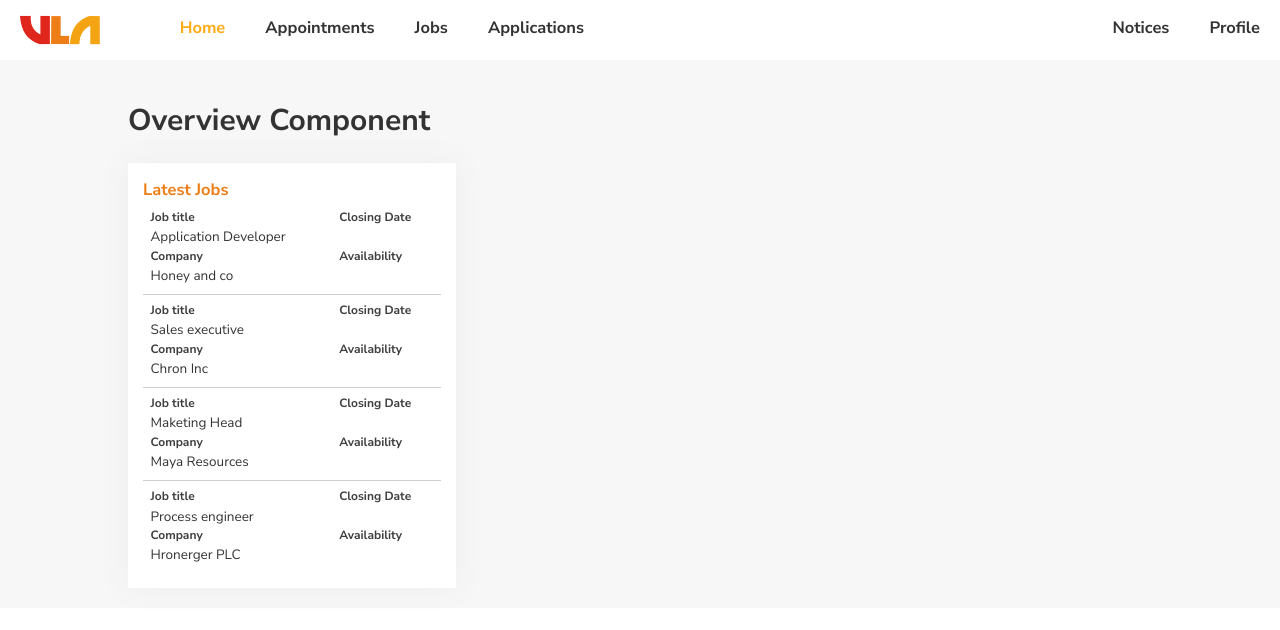
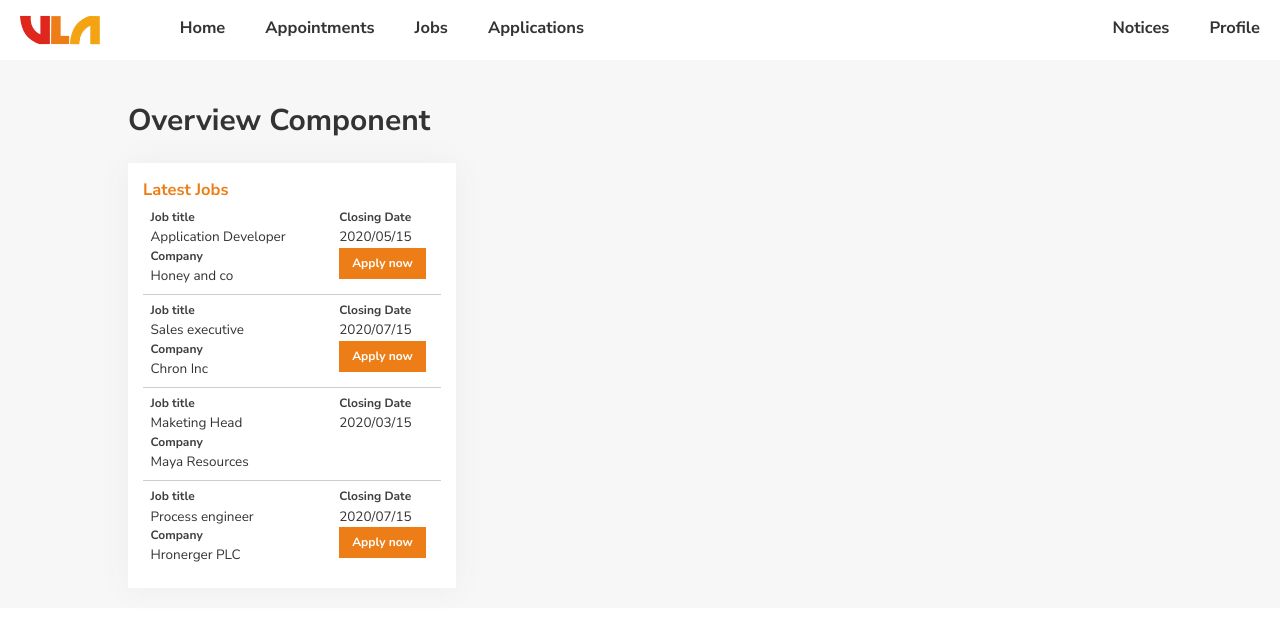
Before and after one commit to bluechiptony/vla-applicant, a React (Create React App) app: page /home in a window 1280 px wide. Shown: the top 630 px of the page. Built offline with nearby package versions, Linux system fonts and the light colour scheme.

Commit message:
react table implementation basic for applications

```diff
--- a/package.json
+++ b/package.json
@@ -8,6 +8,7 @@
     "@testing-library/user-event": "^7.1.2",
     "axios": "^0.19.2",
     "dotenv": "^8.2.0",
+    "moment": "^2.25.3",
     "node-sass": "^4.14.1",
     "react": "^16.13.1",
     "react-dom": "^16.13.1",
@@ -16,6 +17,8 @@
     "react-redux": "^7.2.0",
     "react-router-dom": "^5.1.2",
     "react-scripts": "3.4.1",
+    "react-table": "^7.0.6",
+    "react-toastify": "^6.0.4",
     "redux": "^4.0.5",
     "styled-components": "^5.1.0"
   },
@@ -39,5 +42,8 @@
       "last 1 firefox version",
       "last 1 safari version"
     ]
+  },
+  "scarfSettings": {
+    "enabled": false
   }
 }
--- a/src/components/Applications/Applications.jsx
+++ b/src/components/Applications/Applications.jsx
@@ -1,9 +1,13 @@
 import React from "react";
+import { VlaTable } from "../Shared/Table";
 
 export const Applications = () => {
   return (
     <div>
       <h1>Applications</h1>
+      <div>
+        <VlaTable />
+      </div>
     </div>
   );
 };
--- a/src/components/Jobs/Jobs.jsx
+++ b/src/components/Jobs/Jobs.jsx
@@ -1,6 +1,7 @@
 import React from "react";
-// import Moment from "react-moment";
+import Moment from "react-moment";
 import "./jobs.scss";
+import { useHistory, useLocation } from "react-router-dom";
 
 export const Jobs = () => {
   return (
@@ -10,7 +11,26 @@ export const Jobs = () => {
   );
 };
 
-export const JobListItem = ({ title, date, active, company }) => {
+function useQuery(paramName) {
+  return new URLSearchParams(useLocation().search).get(paramName);
+}
+
+export const Job = () => {
+  console.log(new URLSearchParams(useLocation().search).get("action"));
+  console.log(useQuery("action"));
+
+  return (
+    <div>
+      <h1>Job Component</h1>
+    </div>
+  );
+};
+
+export const JobListItem = ({ code, title, date, active, company }) => {
+  const history = useHistory();
+  const navigate = () => {
+    history.push(`/home/jobs/${code}?action=apply`);
+  };
   return (
     <div className="job-list-item">
       <div className="ov-two-column">
@@ -20,7 +40,9 @@ export const JobListItem = ({ title, date, active, company }) => {
         </div>
         <div>
           <span className="block overview-item-title">Closing Date</span>
-          <span className="overview-item-text">{/* <Moment format="YYYY/MM/DD">{date}</Moment> */}</span>
+          <span className="overview-item-text">
+            <Moment format="YYYY/MM/DD">{date}</Moment>
+          </span>
         </div>
       </div>
       <div className="ov-two-column">
@@ -29,8 +51,12 @@ export const JobListItem = ({ title, date, active, company }) => {
           <span className="overview-item-text">{company}</span>
         </div>
         <div>
-          <span className="block overview-item-title">Availability</span>
-          <span className="overview-item-text">{active}</span>
+          {/* <span className="block overview-item-title">Availability</span> */}
+          {active && (
+            <button className="mini-button text-white bg-orange" onClick={navigate}>
+              Apply now
+            </button>
+          )}
         </div>
       </div>
     </div>
@@ -39,10 +65,10 @@ export const JobListItem = ({ title, date, active, company }) => {
 
 export const LatestJobs = () => {
   const jobs = [
-    { id: 1, title: "Application Developer", company: "Honey and co", date: 1589501246000, active: true },
-    { id: 2, title: "Sales executive", company: "Chron Inc", date: 1594771646000, active: true },
-    { id: 3, title: "Maketing Head", company: "Maya Resources", date: 1584230846000, active: false },
-    { id: 4, title: "Process engineer", company: "Hronerger PLC", date: 1594771646000, active: true },
+    { id: 1, code: "YU8324", title: "Application Developer", company: "Honey and co", date: 1589501246000, active: true },
+    { id: 2, code: "MJ8324", title: "Sales executive", company: "Chron Inc", date: 1594771646000, active: true },
+    { id: 3, code: "OP3424", title: "Maketing Head", company: "Maya Resources", date: 1584230846000, active: false },
+    { id: 4, code: "PL80389", title: "Process engineer", company: "Hronerger PLC", date: 1594771646000, active: true },
   ];
   return (
     <div className="overview-box bg-white">
@@ -51,7 +77,7 @@ export const LatestJobs = () => {
       </div>
       <div className="overview-body">
         {jobs.map((job) => {
-          return <JobListItem index={job.id} title={job.title} date={job.date} active={job.active} company={job.company} />;
+          return <JobListItem key={job.id} index={job.id} code={job.code} title={job.title} date={job.date} active={job.active} company={job.company} />;
         })}
       </div>
     </div>
--- /dev/null
+++ b/src/components/Shared/Table.jsx
@@ -0,0 +1,49 @@
+import React from "react";
+import { useTable } from "react-table";
+
+export const VlaTable = () => {
+  const data = React.useMemo(() => [{ id: 1, title: "Title od appointment", date: 15595883834349 }]);
+
+  const columns = React.useMemo(() => [
+    {
+      Header: "Code",
+      accessor: "id",
+    },
+    {
+      Header: "Title",
+      accessor: "title",
+    },
+    {
+      Header: "Date",
+      accessor: "date",
+    },
+  ]);
+
+  const { getTableProps, getTableBodyProps, getHeaderGroupProps, headerGroups, getHeaderProps, rows, prepareRow, getRowProps, cells, getCellProps } = useTable({ columns, data });
+
+  return (
+    <table {...getTableProps()}>
+      <thead>
+        {headerGroups.map((headerGroup) => (
+          <tr {...headerGroup.getHeaderGroupProps()}>
+            {headerGroup.headers.map((column) => (
+              <th {...column.getHeaderProps()}>{column.render("Header")}</th>
+            ))}
+          </tr>
+        ))}
+      </thead>
+      <tbody {...getTableProps()}>
+        {rows.map((row) => {
+          prepareRow(row);
+          return (
+            <tr {...row.getRowProps()}>
+              {row.cells.map((cell) => {
+                return <td {...cell.getCellProps()}>{cell.render("Cell")}</td>;
+              })}
+            </tr>
+          );
+        })}
+      </tbody>
+    </table>
+  );
+};
--- a/src/components/dashboard/Dashboard.jsx
+++ b/src/components/dashboard/Dashboard.jsx
@@ -5,7 +5,7 @@ import { BrowserRouter as DashboardRouter, Switch, Route, NavLink } from "react-
 import Logo from "../../assets/images/logomark.png";
 import { Overview } from "../Overview/Overview";
 import { Appointments } from "../Appointments/Appointments";
-import { Jobs } from "../Jobs/Jobs";
+import { Jobs, Job } from "../Jobs/Jobs";
 import { Applications } from "../Applications/Applications";
 
 export const Dashboard = () => {
@@ -17,7 +17,8 @@ export const Dashboard = () => {
           <Switch>
             <Route path="/home/" exact={true} component={Overview} />
             <Route path="/home/appointments" component={Appointments} />
-            <Route path="/home/jobs" component={Jobs} />
+            <Route path="/home/jobs" exact component={Jobs} />
+            <Route path="/home/jobs/:code" component={Job} />
             <Route path="/home/applications" component={Applications} />
           </Switch>
         </div>
@@ -27,6 +28,9 @@ export const Dashboard = () => {
 };
 
 export const NavigationBar = () => {
+  // const activeStyle = {
+  //   color: "#ffab13",
+  // };
   return (
     <nav className="navigation-bar">
       <div className="logo">
@@ -34,21 +38,21 @@ export const NavigationBar = () => {
       </div>
       <ul className="menu-list">
         <li className="menu-list-item">
-          <NavLink to="/home" exact activeClassName="active-route" activeStyle={{ color: "#ffab13" }}>
+          <NavLink to="/home" exact activestyle={{ color: "#ffab13" }}>
             <span>Home</span>
           </NavLink>
         </li>
         <li className="menu-list-item">
-          <NavLink to="/home/appointments" activeClassName="active-route" activeStyle={{ color: "#ffab13" }}>
+          <NavLink to="/home/appointments" activestyle={{ color: "#ffab13" }}>
             <span>Appointments</span>
           </NavLink>
         </li>
-        <li className="menu-list-item" activeClassName="active-route" activeStyle={{ color: "#ffab13" }}>
+        <li className="menu-list-item" activestyle={{ color: "#ffab13" }}>
           <NavLink to="/home/jobs">
             <span>Jobs</span>
           </NavLink>
         </li>
-        <li className="menu-list-item" activeClassName="active-route" activeStyle={{ color: "#ffab13" }}>
+        <li className="menu-list-item" activestyle={{ color: "#ffab13" }}>
           <NavLink to="/home/applications">
             <span>Applications</span>
           </NavLink>
@@ -56,7 +60,7 @@ export const NavigationBar = () => {
       </ul>
       <ul className="action-list">
         <li className="menu-list-item">
-          <NavLink to="/home/notifications" activeClassName="active-route" activeStyle={{ color: "#ffab13" }}>
+          <NavLink to="/home/notifications" activestyle={{ color: "#ffab13" }}>
             <span>Notices</span>
           </NavLink>
         </li>
--- a/src/index.js
+++ b/src/index.js
@@ -2,6 +2,9 @@ import React from "react";
 import ReactDOM from "react-dom";
 import "./index.scss";
 import App from "./App";
+import "react-toastify/dist/ReactToastify.min.css";
+import { ToastContainer } from "react-toastify";
+
 // import { Provider } from "react-redux";
 // import * as serviceWorker from "./serviceWorker";
 // import { store } from "./redux/store";
@@ -10,6 +13,8 @@ ReactDOM.render(
   <React.StrictMode>
     {/* <Provider> */}
     <App />
+
+    <ToastContainer autoClose={4000} />
     {/* </Provider> */}
   </React.StrictMode>,
   document.getElementById("root")
--- a/src/styles/elements.scss
+++ b/src/styles/elements.scss
@@ -39,6 +39,15 @@
   border-color: transparent;
 }
 
+.mini-button {
+  box-sizing: border-box;
+  display: block;
+  padding: 0.4rem 0.8rem;
+  border: 0.2px solid transparent;
+  font-size: 0.8rem;
+  font-weight: bold;
+}
+
 .ov-two-column {
   display: grid;
   grid-template-columns: 2fr 1fr;
```
Also changed, not shown: 1 other file (tests, documents, lock files or other folders).
